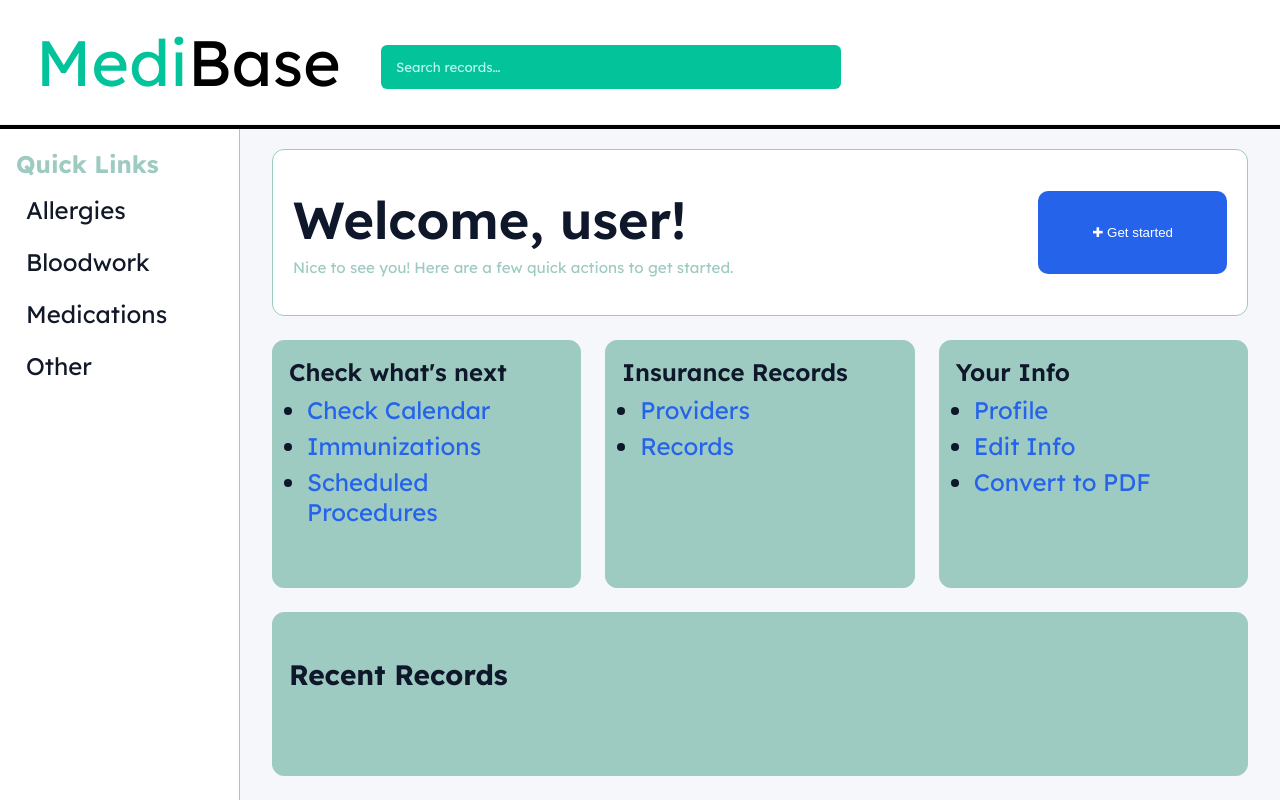
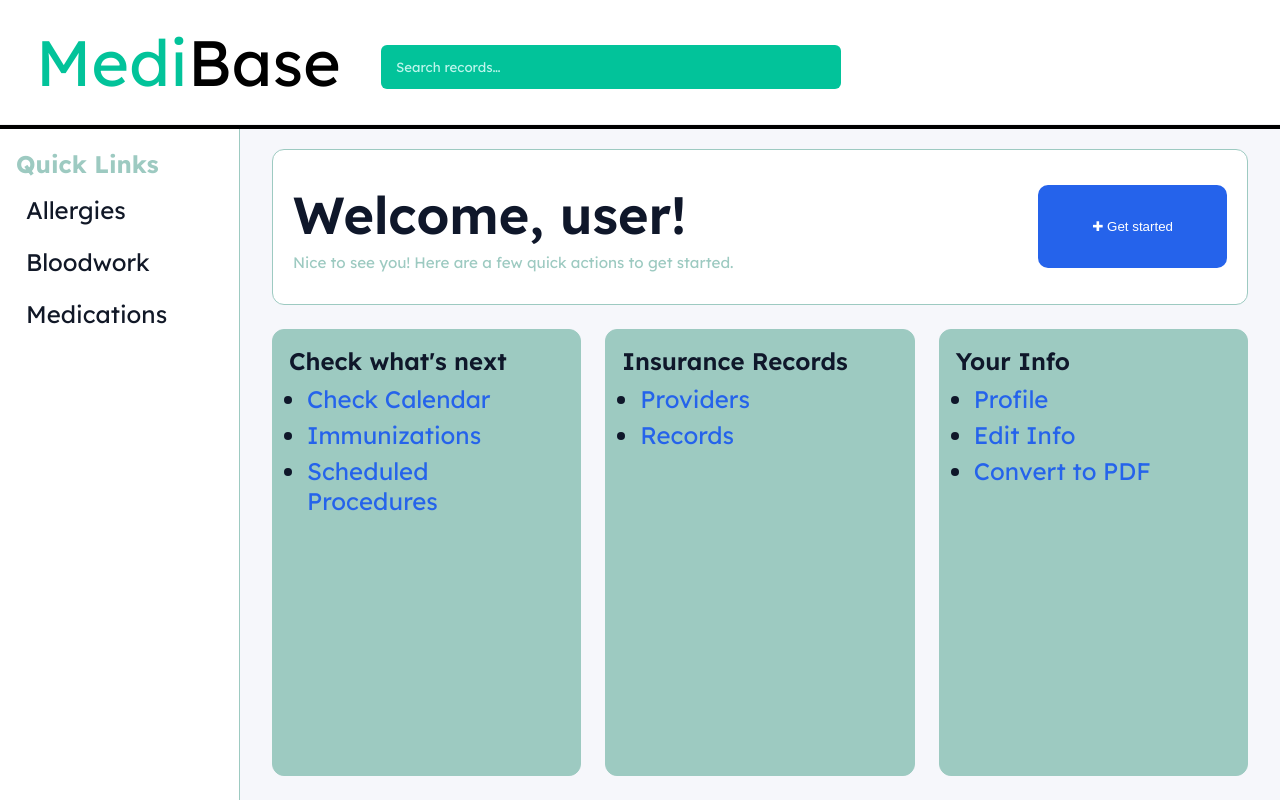
Before and after one commit to ForteV/cs321-team9, a React (Vite) app in the folder Components/ui/: page / in a window 1280 px wide. Built offline with nearby package versions, Linux system fonts and the light colour scheme.

Commit message:
Deleted section and Other

```diff
--- a/Components/ui/src/components/AppShell/AppShell.jsx
+++ b/Components/ui/src/components/AppShell/AppShell.jsx
@@ -25,7 +25,6 @@ export default function AppShell() {
           <Link to="/allergies">Allergies</Link>
           <Link to="/bloodwork">Bloodwork</Link>
           <Link to="/medications">Medications</Link>
-          <Link to="/other">Other</Link>
         </nav>
       </aside>
 
--- a/Components/ui/src/components/AppShell/AppShell.module.css
+++ b/Components/ui/src/components/AppShell/AppShell.module.css
@@ -117,6 +117,8 @@
   gap: 24px;
 }
 
+.taller{ --card-min-h: 420px; }
+
 /*Welcome section*/
 .welcomeSection {
   background: var(--card, #fff);
--- a/Components/ui/src/components/Card/Card.jsx
+++ b/Components/ui/src/components/Card/Card.jsx
@@ -1,7 +1,7 @@
 import s from "./Card.module.css";
-export default function Card({title, items=[]}){
+export default function Card({title, items=[], className, style}){
   return (
-    <article className={s.card}>
+    <article className={`${s.card} ${className ?? ""}`} style={style}>
       <div className={s.title}>{title}</div>
       <ul>{items.map((t,i)=>(<li key={i}><a href="#">{t}</a></li>))}</ul>
     </article>
--- a/Components/ui/src/components/Card/Card.module.css
+++ b/Components/ui/src/components/Card/Card.module.css
@@ -2,7 +2,10 @@
     background:var(--surface);
     border:1px solid var(--border);
     border-radius:var(--radius);
-    padding:16px
+    padding:16px;
+  /* control height via CSS variable */
+  min-height: var(--card-min-h, 0);
+
 }
 
 .title{
--- a/Components/ui/src/components/Pages/Home.jsx
+++ b/Components/ui/src/components/Pages/Home.jsx
@@ -18,14 +18,12 @@ export default function Home() {
       </section>
 
       <section className={s.cards}>
-        <Card title="Check what's next" items={["Check Calendar","Immunizations","Scheduled Procedures"]}/>
-        <Card title="Insurance Records" items={["Providers","Records"]}/>
-        <Card title="Your Info" items={["Profile","Edit Info","Convert to PDF"]}/>
+        <Card className={s.taller} title="Check what's next" items={["Check Calendar","Immunizations","Scheduled Procedures"]}/>
+        <Card className={s.taller} title="Insurance Records" items={["Providers","Records"]}/>
+        <Card className={s.taller} title="Your Info" items={["Profile","Edit Info","Convert to PDF"]}/>
       </section>
 
-      <section className={s.block}>
-        <h3>Recent Records</h3>
-      </section>
+
     </>
   );
 }
```
